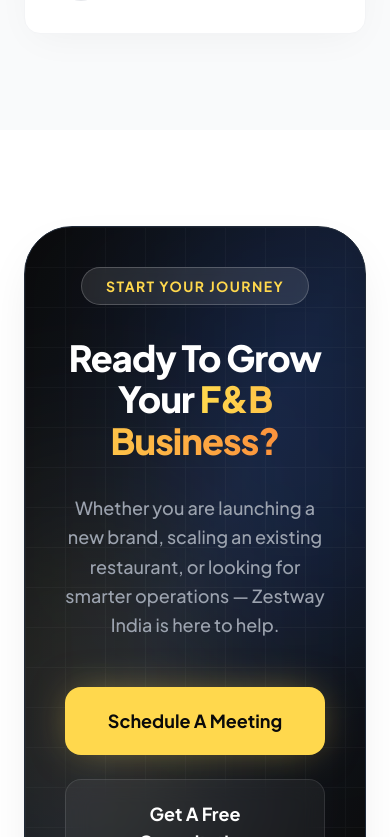
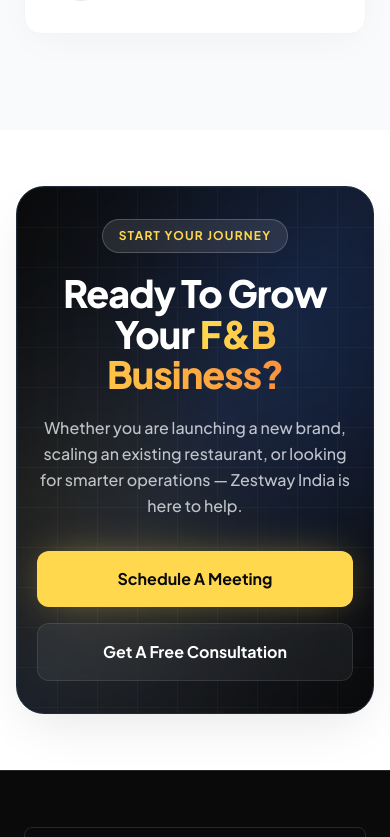
Before and after one commit to anupmedhi/Zestway-Web-App, a React (Create React App) app: page / in a window 390 px wide. Shown: the part 10907-11744 px from the top of the page. Built offline with nearby package versions, Linux system fonts and the light colour scheme.

Commit message:
Improve mobile CTA layout

```diff
--- a/src/components/CtaSection.jsx
+++ b/src/components/CtaSection.jsx
@@ -5,14 +5,14 @@
   const formUrl = "https://docs.google.com/forms/d/e/1FAIpQLSfcDlDbhVI5XV_ZOdidchhgLFBvMyCtmyBh1PVzN3WZB5O1Eg/viewform";
 
   return (
-    <section id="contact" className="py-24 bg-white relative overflow-hidden">
-      <div className="max-w-6xl mx-auto px-6 lg:px-8 relative z-10">
+    <section id="contact" className="py-14 md:py-24 bg-white relative overflow-hidden">
+      <div className="max-w-6xl mx-auto px-4 sm:px-6 lg:px-8 relative z-10">
         <motion.div
           initial={{ opacity: 0, y: 30 }}
           whileInView={{ opacity: 1, y: 0 }}
           viewport={{ once: true }}
           transition={{ duration: 0.8, ease: "easeOut" }}
-          className="relative rounded-[3rem] bg-gradient-to-br from-zest-black via-gray-900 to-zest-black p-10 md:p-16 lg:p-24 text-center shadow-premium overflow-hidden border border-gray-800"
+          className="relative rounded-[1.75rem] sm:rounded-[2.25rem] md:rounded-[3rem] bg-gradient-to-br from-zest-black via-gray-900 to-zest-black px-5 py-8 sm:p-10 md:p-16 lg:p-24 text-center shadow-premium overflow-hidden border border-gray-800"
         >
           {/* Decorative Grid Pattern */}
           <div className="absolute inset-0 opacity-[0.03]" style={{ backgroundImage: 'linear-gradient(white 1px, transparent 1px), linear-gradient(90deg, white 1px, transparent 1px)', backgroundSize: '40px 40px' }}></div>
@@ -27,28 +27,28 @@
               whileInView={{ scale: 1, opacity: 1 }}
               viewport={{ once: true }}
               transition={{ delay: 0.2 }}
-              className="inline-block px-6 py-2 rounded-full bg-white/10 border border-white/20 backdrop-blur-sm text-zest-yellow font-bold tracking-widest text-sm uppercase mb-8"
+              className="inline-block max-w-full px-4 sm:px-6 py-2 rounded-full bg-white/10 border border-white/20 backdrop-blur-sm text-zest-yellow font-bold tracking-widest text-xs sm:text-sm uppercase mb-5 sm:mb-8"
             >
               Start Your Journey
             </motion.div>
 
-            <h2 className="text-4xl md:text-5xl lg:text-6xl font-extrabold text-white mb-8 leading-[1.15] tracking-tight">
+            <h2 className="text-[2.35rem] sm:text-5xl lg:text-6xl font-extrabold text-white mb-5 sm:mb-8 leading-[1.08] sm:leading-[1.15] tracking-tight">
               Ready To Grow Your <br className="hidden md:block" />
               <span className="text-transparent bg-clip-text bg-gradient-to-r from-zest-yellow to-orange-400">F&B Business?</span>
             </h2>
 
-            <p className="text-gray-400 text-lg md:text-xl max-w-2xl mx-auto mb-12 leading-relaxed font-medium">
+            <p className="text-gray-300/90 text-base sm:text-lg md:text-xl max-w-2xl mx-auto mb-8 sm:mb-12 leading-relaxed font-medium">
               Whether you are launching a new brand, scaling an existing restaurant, or looking for smarter operations — Zestway India is here to help.
             </p>
 
-            <div className="flex flex-col sm:flex-row justify-center items-center gap-6">
+            <div className="flex flex-col sm:flex-row justify-center items-center gap-4 sm:gap-6">
               <motion.a
                 href={formUrl}
                 target="_blank"
                 rel="noopener noreferrer"
                 whileHover={{ scale: 1.05, y: -2 }}
                 whileTap={{ scale: 0.95 }}
-                className="w-full sm:w-auto px-10 py-5 bg-zest-yellow text-zest-black rounded-2xl font-bold text-lg shadow-[0_0_40px_-10px_rgba(255,216,77,0.5)] hover:bg-yellow-400 transition-all flex items-center justify-center gap-2"
+                className="w-full sm:w-auto min-h-14 px-6 sm:px-10 py-4 sm:py-5 bg-zest-yellow text-zest-black rounded-xl sm:rounded-2xl font-bold text-base sm:text-lg shadow-[0_0_40px_-10px_rgba(255,216,77,0.5)] hover:bg-yellow-400 transition-all flex items-center justify-center gap-2"
               >
                 Schedule A Meeting
               </motion.a>
@@ -58,7 +58,7 @@
                 rel="noopener noreferrer"
                 whileHover={{ scale: 1.05, y: -2 }}
                 whileTap={{ scale: 0.95 }}
-                className="w-full sm:w-auto px-10 py-5 bg-white/5 border border-white/10 backdrop-blur-md text-white rounded-2xl font-bold text-lg hover:bg-white/10 transition-all"
+                className="w-full sm:w-auto min-h-14 px-6 sm:px-10 py-4 sm:py-5 bg-white/5 border border-white/10 backdrop-blur-md text-white rounded-xl sm:rounded-2xl font-bold text-base sm:text-lg hover:bg-white/10 transition-all"
               >
                 Get A Free Consultation
               </motion.a>
```
